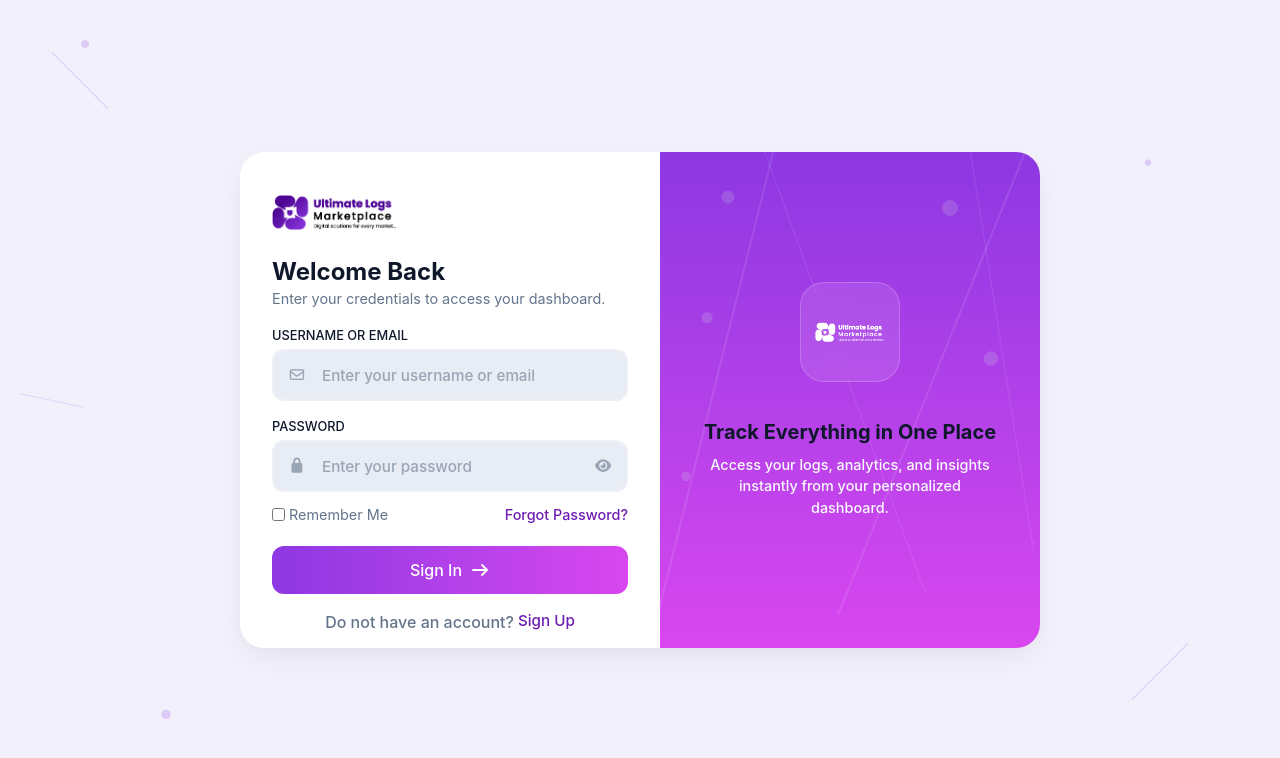
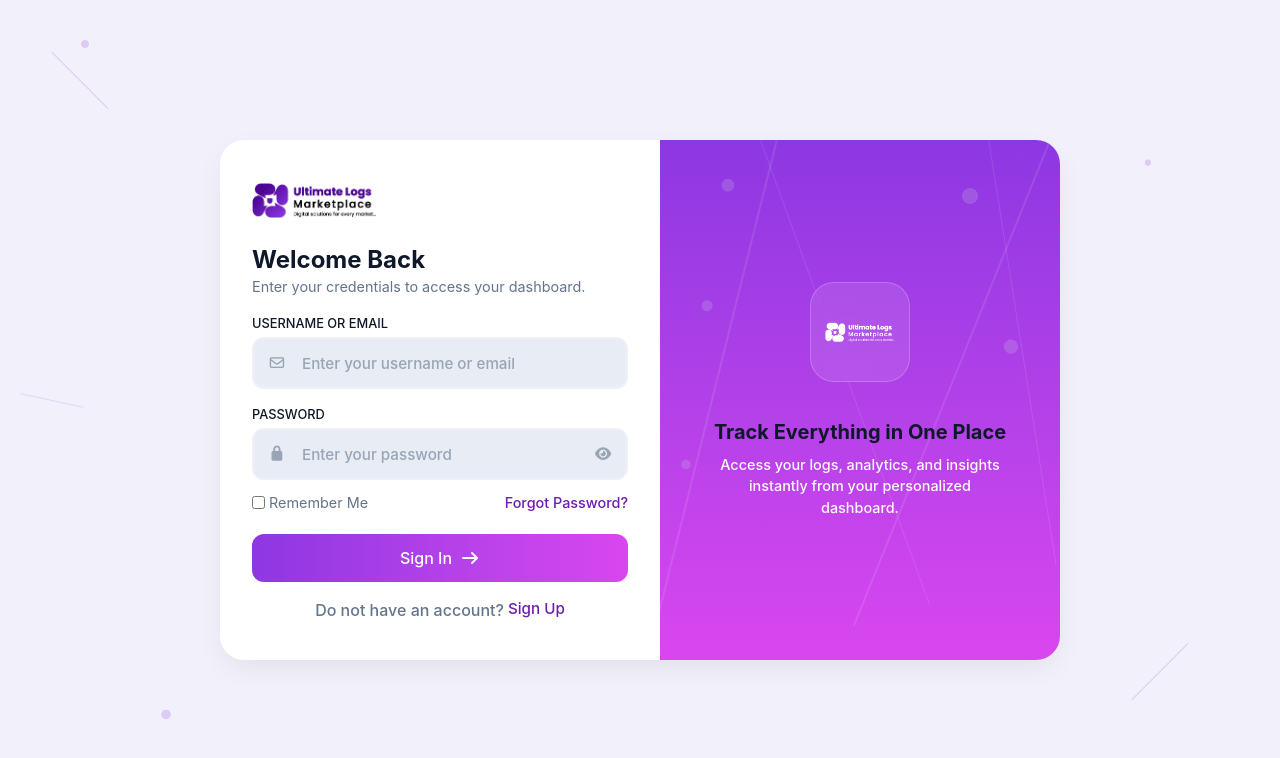
Before and after one commit to Daveed-dev/Ultimate-Logs-Marketplace, a React (Vite) app in the folder Vite-Frontend/: page /user/login in a window 1280 px wide. Shown: the top 758 px of the page. Built offline with nearby package versions, Linux system fonts and the light colour scheme.

Commit message:
updated Login page

```diff
--- a/Vite-Frontend/src/auth/Login.jsx
+++ b/Vite-Frontend/src/auth/Login.jsx
@@ -19,8 +19,8 @@ const Login = () => {
           <span className='absolute bottom-32 right-20 w-20 h-[1px] bg-[var(--light-pur)]/20 -rotate-45'></span>
           <span className='absolute top-1/2 left-5 w-16 h-[1px] bg-[var(--light-pur)]/15 rotate-12'></span>
         </div>
-        <article className='flex items-center md:h-124 md:w-200 z-10 shadow-3xl shadow-[var(--shadow-md)] rounded-3xl'>
-          <div className='bg-[var(--cl-white)] md:w-105 w-full h-full p-8 rounded-2xl md:rounded-l-3xl md:rounded-r-none'>
+        <article className='flex items-center md:h-130 md:w-210 z-10 shadow-3xl shadow-[var(--shadow-md)] rounded-3xl'>
+          <div className='bg-[var(--cl-white)] md:w-110 w-full h-full p-8 rounded-2xl md:rounded-l-3xl md:rounded-r-none'>
             <img src='/images/logo.png' alt='logo-img' className='h-9 my-2.5' />
             <h1 className='pt-4 font-bold text-[var(--dark)] text-2xl'>
               Welcome Back
@@ -66,7 +66,6 @@ const Login = () => {
                   ></i>
                 </div>
               </div>
-            </form>
               <div className='flex justify-between items-center py-3'>
                 <label className='flex items-center cursor-pointer text-[var(--gray)] hover:text-[var(--dark-pur)]'>
                   <input type='checkbox' name='remember' className='mr-1 ' />
@@ -81,11 +80,14 @@ const Login = () => {
               <div className='py-2'>
                 <button
                   type='submit'
-                className='text-white font-medium p-3 rounded-xl w-full bg-gradient-to-r from-[var(--light-pur)] to-[var(--accent)] flex justify-center items-center hover:-translate-y-1 hover:shadow-[0px_8px_20px_rgba(217,70,239,0.25)] transition-all duration-300 text-[1rem]'
+                  className='relative overflow-hidden text-white font-medium p-3 rounded-xl w-full bg-gradient-to-r from-[var(--light-pur)] to-[var(--accent)] flex justify-center items-center hover:-translate-y-1 hover:shadow-[0px_8px_20px_rgba(217,70,239,0.25)] transition-all duration-300 text-[1rem] group'
                 >
+                  {/* Shimmer sweep */}
+                  <span className='absolute inset-0 -translate-x-full group-hover:translate-x-full transition-transform duration-800 ease-in-out bg-gradient-to-r from-transparent via-white/30 to-transparent skew-x-12 pointer-events-none' />
                   Sign In <i className='fa-solid fa-arrow-right ml-2'></i>
                 </button>
               </div>
+            </form>
             <div className='flex justify-center py-2 gap-1'>
               <span className='text-[var(--gray)] font-medium text-[1rem]'>
                 Do not have an account?
```
Lines whose indentation alone changed are shown as unchanged.
